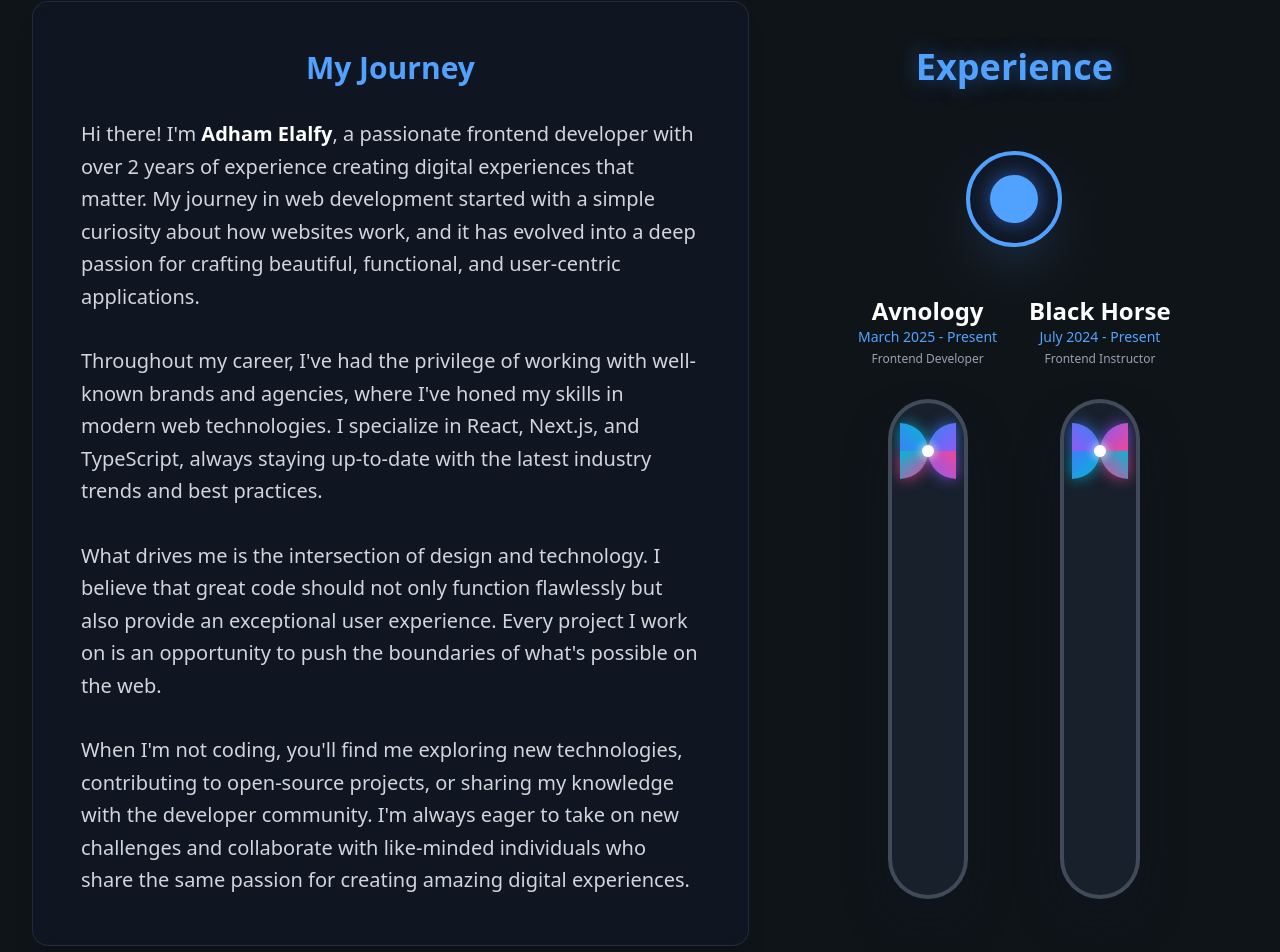
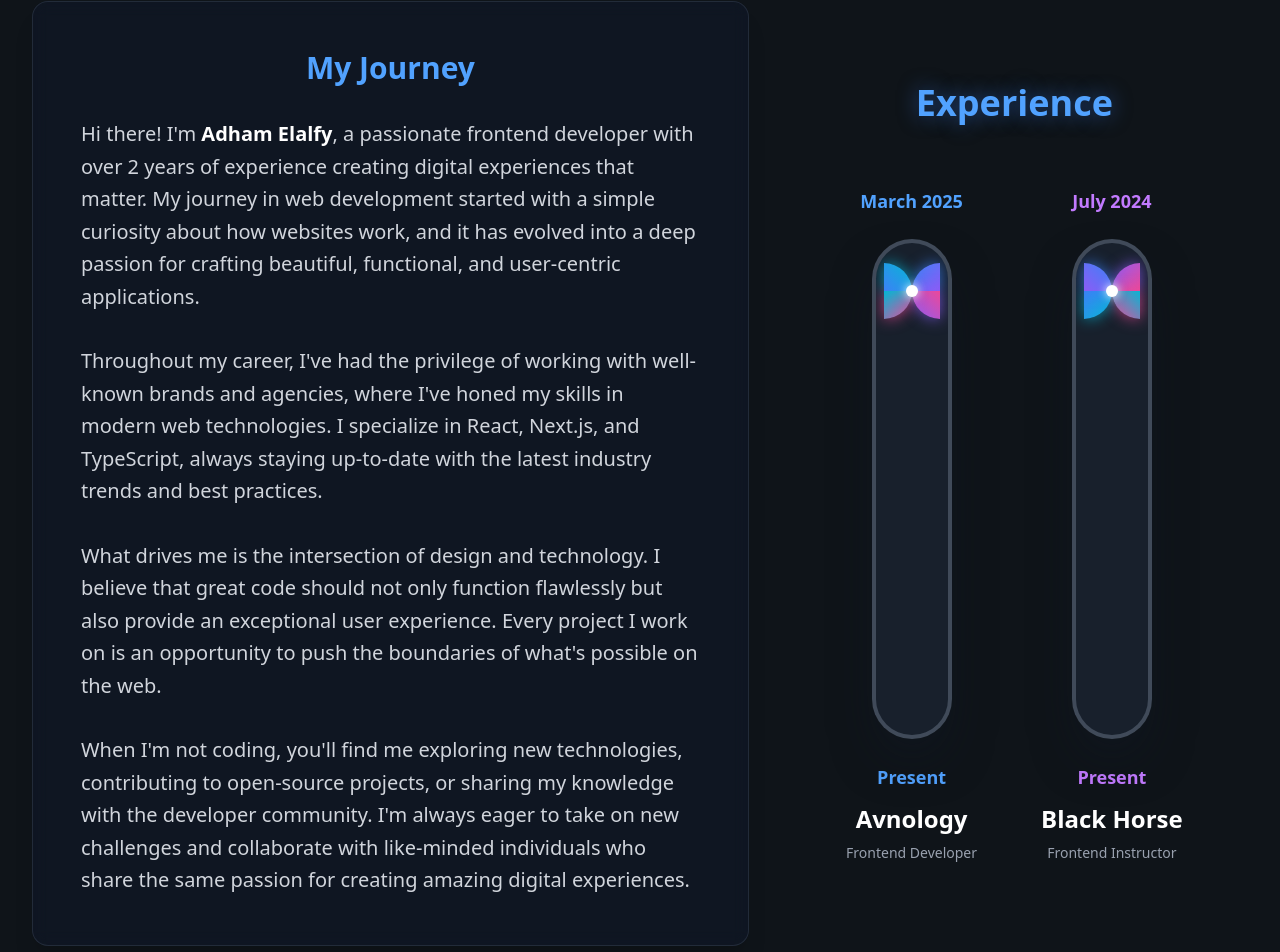
Before and after one commit to adhamalfy/Alfy-Portfolio, a Next.js app: page / in a window 1280 px wide. Shown: the part 1111-2063 px from the top of the page. Built offline with nearby package versions, Linux system fonts and the light colour scheme.

Commit message:
feat: Refactor ExperienceTimeline component for improved layout and animation timing

```diff
--- a/src/components/sections/About.tsx
+++ b/src/components/sections/About.tsx
@@ -206,65 +206,24 @@ const ExperienceTimeline = () => {
           : '0 4px 20px rgba(59, 130, 246, 0.3)'
       }}>
         Experience
-      </h3>
-
-      {/* Larger Timeline Container */}
+      </h3>      {/* Timeline Container */}
       <div className="flex flex-col items-center w-full" ref={ref}>
-        {/* Company Logo/Circle - larger and matching Hero colors */}
-        <motion.div
-          className="relative z-10 mb-12"
-          initial={{ scale: 0 }}
-          animate={isInView ? { scale: 1 } : { scale: 0 }}
-          transition={{ duration: 0.6, delay: 0.3 }}
-        >
-          <div className={`w-24 h-24 rounded-full border-4 flex items-center justify-center shadow-2xl ${
-            theme === 'dark'
-              ? 'bg-gray-900/95 border-blue-400 shadow-blue-400/20'
-              : 'bg-white border-blue-500 shadow-blue-500/20'
-          }`}>
-            <motion.div
-              className={`w-12 h-12 rounded-full ${
-                theme === 'dark' ? 'bg-blue-400' : 'bg-blue-500'
-              }`}
-              animate={isInView ? { rotate: 360 } : { rotate: 0 }}
-              transition={{
-                duration: 2,
-                delay: 1,
-                ease: "easeInOut"
-              }}
-              style={{
-                boxShadow: theme === 'dark'
-                  ? '0 0 20px rgba(59, 130, 246, 0.6)'
-                  : '0 0 20px rgba(59, 130, 246, 0.4)'
-              }}
-            />
-          </div>
-        </motion.div>        {/* Dual Timeline Container - Two tubes side by side */}
-        <div className="relative flex flex-row items-start justify-center gap-8">
+        {/* Dual Timeline Container - Two tubes side by side */}
+        <div className="relative flex flex-row items-start justify-center gap-12 md:gap-16">
 
           {/* Avnology Timeline */}
           <div className="flex flex-col items-center">
-            {/* Avnology Header */}
+            {/* Start Date at top */}
             <motion.div
-              className="text-center mb-8"
+              className="text-center mb-6"
               initial={{ opacity: 0, y: 20 }}
               animate={isInView ? { opacity: 1, y: 0 } : { opacity: 0, y: 20 }}
-              transition={{ duration: 0.6, delay: 1.2 }}
+              transition={{ duration: 0.6, delay: 1.0 }}
             >
-              <h4 className={`text-xl md:text-2xl font-bold ${
-                theme === 'dark' ? 'text-white' : 'text-gray-900'
-              }`}>
-                Avnology
-              </h4>
-              <p className={`text-sm font-medium ${
+              <p className={`text-lg font-semibold ${
                 theme === 'dark' ? 'text-blue-400' : 'text-blue-600'
               }`}>
-                March 2025 - Present
-              </p>
-              <p className={`text-xs mt-1 ${
-                theme === 'dark' ? 'text-gray-400' : 'text-gray-600'
-              }`}>
-                Frontend Developer
+                March 2025
               </p>
             </motion.div>
 
@@ -354,31 +313,45 @@ const ExperienceTimeline = () => {
                 </div>
               </motion.div>
             </div>
+
+            {/* End Date and Company Info at bottom */}
+            <motion.div
+              className="text-center mt-6"
+              initial={{ opacity: 0, y: 20 }}
+              animate={isInView ? { opacity: 1, y: 0 } : { opacity: 0, y: 20 }}
+              transition={{ duration: 0.6, delay: 1.5 }}
+            >
+              <p className={`text-lg font-semibold mb-3 ${
+                theme === 'dark' ? 'text-blue-400' : 'text-blue-600'
+              }`}>
+                Present
+              </p>
+              <h4 className={`text-xl md:text-2xl font-bold mb-2 ${
+                theme === 'dark' ? 'text-white' : 'text-gray-900'
+              }`}>
+                Avnology
+              </h4>
+              <p className={`text-sm ${
+                theme === 'dark' ? 'text-gray-400' : 'text-gray-600'
+              }`}>
+                Frontend Developer
+              </p>
+            </motion.div>
           </div>
 
           {/* Black Horse Timeline */}
           <div className="flex flex-col items-center">
-            {/* Black Horse Header */}
+            {/* Start Date at top */}
             <motion.div
-              className="text-center mb-8"
+              className="text-center mb-6"
               initial={{ opacity: 0, y: 20 }}
               animate={isInView ? { opacity: 1, y: 0 } : { opacity: 0, y: 20 }}
-              transition={{ duration: 0.6, delay: 1.4 }}
+              transition={{ duration: 0.6, delay: 1.2 }}
             >
-              <h4 className={`text-xl md:text-2xl font-bold ${
-                theme === 'dark' ? 'text-white' : 'text-gray-900'
+              <p className={`text-lg font-semibold ${
+                theme === 'dark' ? 'text-purple-400' : 'text-purple-600'
               }`}>
-                Black Horse
-              </h4>
-              <p className={`text-sm font-medium ${
-                theme === 'dark' ? 'text-blue-400' : 'text-blue-600'
-              }`}>
-                July 2024 - Present
-              </p>
-              <p className={`text-xs mt-1 ${
-                theme === 'dark' ? 'text-gray-400' : 'text-gray-600'
-              }`}>
-                Frontend Instructor
+                July 2024
               </p>
             </motion.div>
 
@@ -466,6 +439,30 @@ const ExperienceTimeline = () => {
                 </div>
               </motion.div>
             </div>
+
+            {/* End Date and Company Info at bottom */}
+            <motion.div
+              className="text-center mt-6"
+              initial={{ opacity: 0, y: 20 }}
+              animate={isInView ? { opacity: 1, y: 0 } : { opacity: 0, y: 20 }}
+              transition={{ duration: 0.6, delay: 1.7 }}
+            >
+              <p className={`text-lg font-semibold mb-3 ${
+                theme === 'dark' ? 'text-purple-400' : 'text-purple-600'
+              }`}>
+                Present
+              </p>
+              <h4 className={`text-xl md:text-2xl font-bold mb-2 ${
+                theme === 'dark' ? 'text-white' : 'text-gray-900'
+              }`}>
+                Black Horse
+              </h4>
+              <p className={`text-sm ${
+                theme === 'dark' ? 'text-gray-400' : 'text-gray-600'
+              }`}>
+                Frontend Instructor
+              </p>
+            </motion.div>
           </div>
         </div>
       </div>
```
